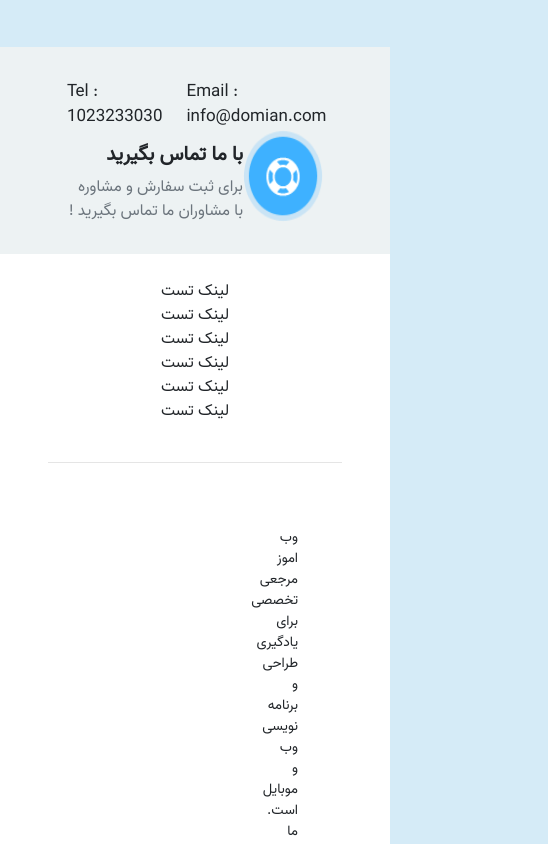
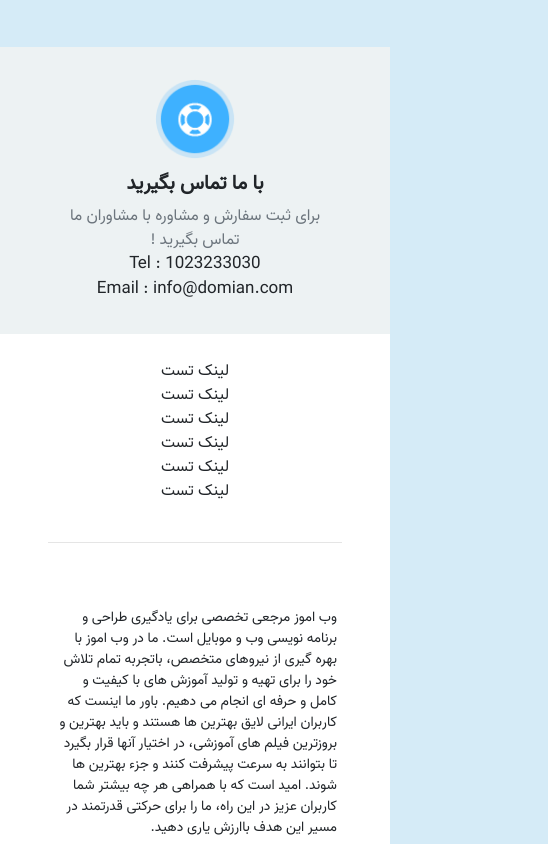
Before and after one commit to Moein0Mirsaeedi/Shop-WebAmooz, a plain HTML site: page index.html in a window 390 px wide. Shown: the part 2820-3664 px from the top of the page, 548 px wide, since content can reach past the window. Drawn offline with nearby package versions, Linux system fonts and the light colour scheme.

Commit message:
Edit Footer , Update

```diff
--- a/Styles/styles.css
+++ b/Styles/styles.css
@@ -8,7 +8,7 @@
   src: url(../Font/Vazir-Bold-UI.ttf);
 }
 
-*{
+* {
   margin: 0;
   padding: 0;
 }
@@ -285,43 +285,76 @@ nav ul {
   box-shadow: #bebebe 0px 0px 20px -5px;
 }
 
-.img-sell .row .col-12 a img{
+.img-sell .row .col-12 a img {
   width: 100%;
 }
 
-.my-info-footer{
-  background-color: #EDF2F3;
+.my-info-footer {
+  background-color: #edf2f3;
 }
 
-.my-info-footer img{
+.my-info-footer img {
   width: 80px;
 }
 
-.p-tel p{
- font-size: 17px;
+.p-tel p {
+  font-size: 17px;
 }
 
-.p-tel{
+.p-tel {
   display: flex;
   align-items: center;
 }
 
-.my-more-footer{
+.my-more-footer {
   background-color: white;
 }
 
-.copyright-footer{
-  background-color: #46B1EF;
+.copyright-footer {
+  background-color: #46b1ef;
 }
 
-footer{
+footer {
   font-family: vazir;
 }
 
-.text-footer-info{
-  padding: 0 250px;
+.text-footer-info p {
+  padding: 0 100px;
 }
 
-.text-footer-info p{
+.text-footer-info p {
   font-size: 14px;
 }
+
+.row-footer {
+  flex-direction: reverse;
+}
+
+.text-info1 img {
+  margin: 0 0;
+}
+
+@media screen and (max-width: 750px) {
+  .text-footer-info p {
+    padding: 0 5px;
+  }
+}
+
+@media screen and (max-width: 990px) {
+  .row-footer {
+    display: flex;
+    flex-direction: column-reverse;
+    justify-content: center;
+    align-items: center;
+  }
+  .text-info1 img {
+    margin: 0 auto;
+  }
+  .text-info {
+    text-align: center;
+  }
+  .p-tel {
+    display: block;
+    text-align: center;
+  }
+}
--- a/index.html
+++ b/index.html
@@ -371,15 +371,24 @@
     <div class="footer pt-4">
       <footer class="my-foooter mt-5">
         <div class="my-info-footer py-4 px-5">
-          <div class="row m-0 py-2 px-1">
-            <div class="col-12 col-md-6 p-tel">
-              <p class="d-md-inline m-0 mr-4">Tel : 1023233030</p>
-              <p class="d-md-inline m-0">Email : info@domian.com</p>
+          <div
+            class="row-footer row m-0 py-2 px-1 flex-column-reverse flex-lg-row"
+          >
+            <div class="col-12 col-lg-6 p-tel">
+              <p class="d-block d-lg-inline m-0 mr-lg-4">Tel : 1023233030</p>
+              <p class="d-block d-lg-inline m-0">Email : info@domian.com</p>
             </div>
-            <div class="col-12 col-md-6 d-flex call-we" dir="rtl">
-              <img src="Images/tamasbama.png" alt="" />
 
-              <div class="text-info text-right mt-2 mr-md-3" dir="rtl">
+            <div
+              class="col-12 col-lg-6 d-flex flex-column flex-lg-row text-info1"
+              dir="rtl"
+            >
+              <img src="Images/tamasbama.png" alt="tamas" />
+
+              <div
+                class="text-center text-lg-right mt-2 mr-md-3 text-info"
+                dir="rtl"
+              >
                 <h5 class="text-body m-0 mt-1"><b>با ما تماس بگیرید</b></h5>
                 <p class="text-muted m-0 mt-2">
                   برای ثبت سفارش و مشاوره با مشاوران ما تماس بگیرید !
@@ -412,7 +421,10 @@
           </div>
         </div>
         <div class="copyright-footer text-center">
-          <p class="py-3" style="color: #b3dff8;">طراحی و توسعه توسط <span style="color: white;">معین میرسعیدی</span> © 1400</p>
+          <p class="py-3" style="color: #b3dff8">
+            طراحی و توسعه توسط <span style="color: white">معین میرسعیدی</span> ©
+            1400
+          </p>
         </div>
       </footer>
     </div>
```
